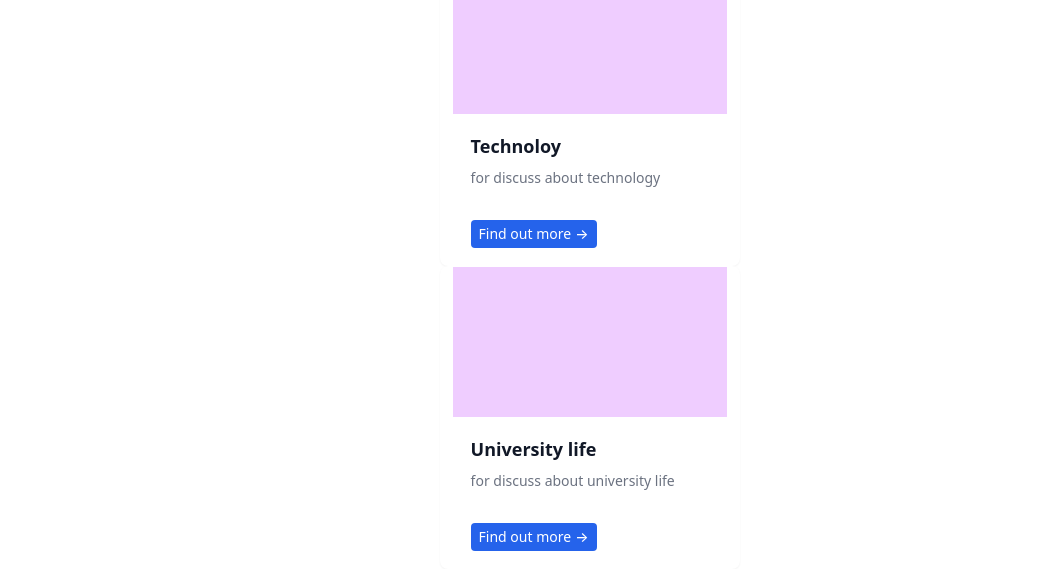
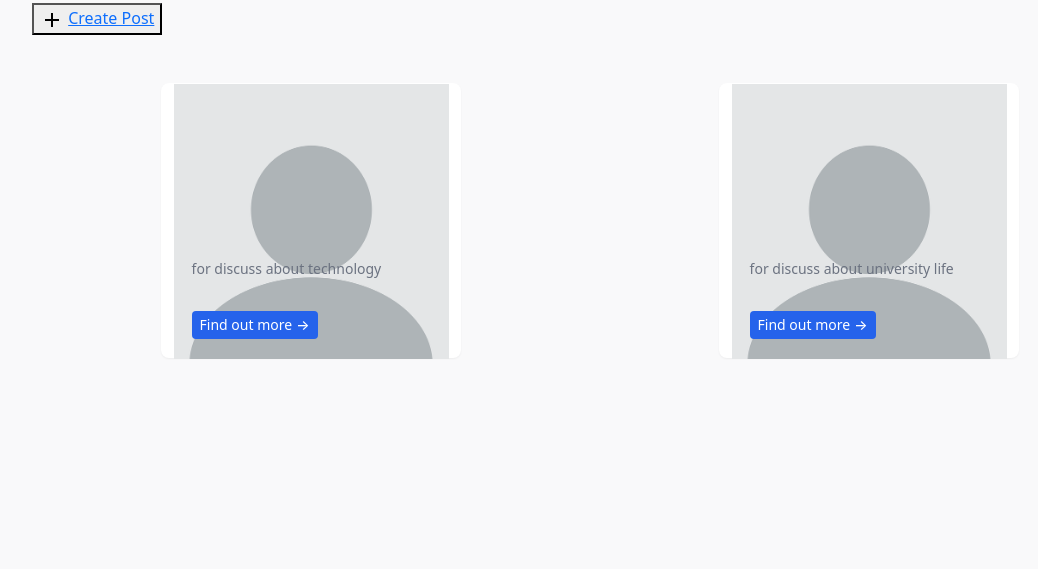
Before and after one commit to Abelmekonn/discussion-forum, a Django app: template discussionforum/forumapp/templates/home.html in a window 1280 px wide. Shown: the part 385-954 px from the top of the page, without its empty margins (50-1088 px from the left). After the commit the page ends 744 px from the top, so only its background shows below. Run offline with Django 5.2, Linux system fonts and the light colour scheme; the template is opened without the code that fills it: values that come from a table or form of the project are taken from there, others are empty; data comes from the database, SQL or seed files in the repository; some libraries are stand-ins or nearby versions.

Commit message:
Update home.html

```diff
--- a/discussionforum/forumapp/templates/home.html
+++ b/discussionforum/forumapp/templates/home.html
@@ -8,19 +8,23 @@
     <link href="https://cdn.jsdelivr.net/npm/bootstrap@5.2.3/dist/css/bootstrap.min.css" rel="stylesheet" integrity="sha384-rbsA2VBKQhggwzxH7pPCaAqO46MgnOM80zW1RWuH61DGLwZJEdK2Kadq2F9CUG65" crossorigin="anonymous">
     <link rel="stylesheet" href="{% static 'css/form.css' %}">
 </head>
-<body>
-    <nav class="container d-flex justify-content-between py-4">
-        <div class="logo">
+<body style="background-color: rgb(249, 249, 250);">
+    <header class="navbar" style="background-color: rgb(235, 219, 198);">
+        <nav class="container-fluid d-flex justify-content-between py-4">
+            <div class="logo ms-4">
                 <img src="/assets/images/forum_icon.png" alt="Logo"/>
             </div>
             <!-- if user authenticated it show logout and image -->
-        <div class="side">
+            <div class="side d-flex justify-content-between col-3 me-3">
             {% if user.is_authenticated %}
-                <img src="{{ profile.imageURL }}" alt="">
-                <button>
-                    <a href="/logout">Log out</a>
+                    <p class="align-self-end " style="font-size: 20px; font-weight:600;">Welcome {{user_profile.user.username}}</p>
+                    <img class="me-5" src="{{ user_profile.imageURL }}" alt="" style="width: 50px; height: 50px; border-radius: 25px;">
+
+                    <button class="btn  btn-danger " >
+                        <a href="/logout" style="text-decoration: none; color:aliceblue;">Log out</a>
                     </button>
-        {% else %}
+
+            {% else %}e
                 <button>
                     <a href="/signin">Signin</a>
                 </button>
@@ -31,14 +35,26 @@
             {% endif %}
             </div>
         </nav>
+    </header>
+    <div class="container mt-4">
+        <button class="create">
+            <span>
+                <svg xmlns="http://www.w3.org/2000/svg" viewBox="0 0 24 24" width="24" height="24"><path fill="none" d="M0 0h24v24H0z"></path><path fill="currentColor" d="M11 11V5h2v6h6v2h-6v6h-2v-6H5v-2z"></path></svg> <a href="{% url 'upload_post' %}">Create Post</a>
+            </span>
+        </button>
+    </div>
+
     {% block content %}
+    <div class="container d-flex my-5">
         {% for category in category %}
-        <div class="card container mx-auto">
-        <div class="image"></div>
+            <div class="card container  mb-2 col-4">
+            <div class="image">
+                <img src="{{ category.imageURL }}" alt="" style="width: 275px; height: 275px; ">
+            </div>
             <div class="content">
-            <a href="#">
+                <a href="{% url 'posts_by_category' category.name %}">
                     <span class="title">
-                    {{category.name}}
+                        {{category.name|pluralize}}
                     </span>
                 </a>
 
@@ -46,7 +62,7 @@
                     {{category.description}}
                 </p>
 
-            <a class="action" href="#">
+                <a class="action" href="{% url 'posts_by_category' category.name %}">
                     Find out more
                     <span aria-hidden="true">
                         →
@@ -55,6 +71,7 @@
             </div>
         </div>
         {% endfor %}
+    </div>
     {% endblock content %}
 </body>
 <script src="https://cdn.jsdelivr.net/npm/bootstrap@5.2.3/dist/js/bootstrap.bundle.min.js" integrity="sha384-kenU1KFdBIe4zVF0s0G1M5b4hcpxyD9F7jL+jjXkk+Q2h455rYXK/7HAuoJl+0I4" crossorigin="anonymous"></script>
```
Lines whose indentation alone changed are shown as unchanged.
